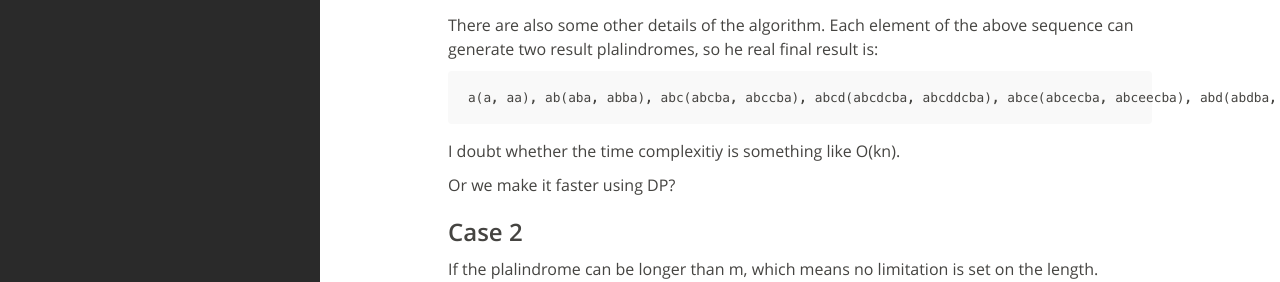
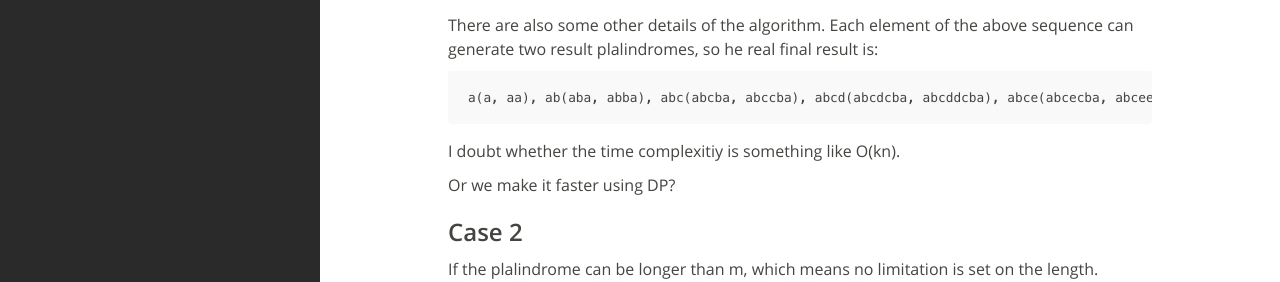
Before and after one commit to objectkuan/objectkuan.github.io, a Jekyll site: the page built from _posts/2014-11-05-an-algorithm-for-fun.md, in a window 1280 px wide and 1400 px high, scrolled down 189 px. Shown: the part 780-1062 px from the top of the window. Built offline with Jekyll 4.4.1, drawn with Linux system fonts in a browser that asks for light colours; some web fonts are replaced; Markdown is read by kramdown in place of the engine named in the settings.

Commit message:
Update code styling

```diff
--- a/public/css/hyde.css
+++ b/public/css/hyde.css
@@ -134,9 +134,8 @@
   color: #bf616a;
   background-color: #f9f9f9;
   border-radius: 3px;
-  /* word-wrap: break-word; */
-  /* white-space: -moz-pre-wrap; */
-  /* white-space: pre-wrap; */
+  white-space: -moz-pre-wrap;
+  white-space: pre-wrap;
   word-wrap: normal;
   white-space: pre;
 }
@@ -151,6 +150,7 @@
   word-break: break-all;
   word-wrap: break-word;
   background-color: #f9f9f9;
+  overflow: scroll;
 }
 pre code {
   padding: 0;
```
